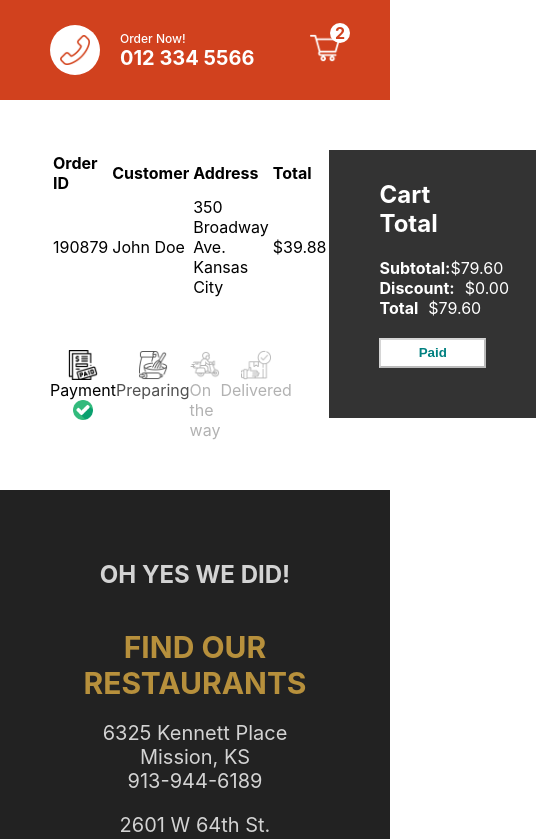
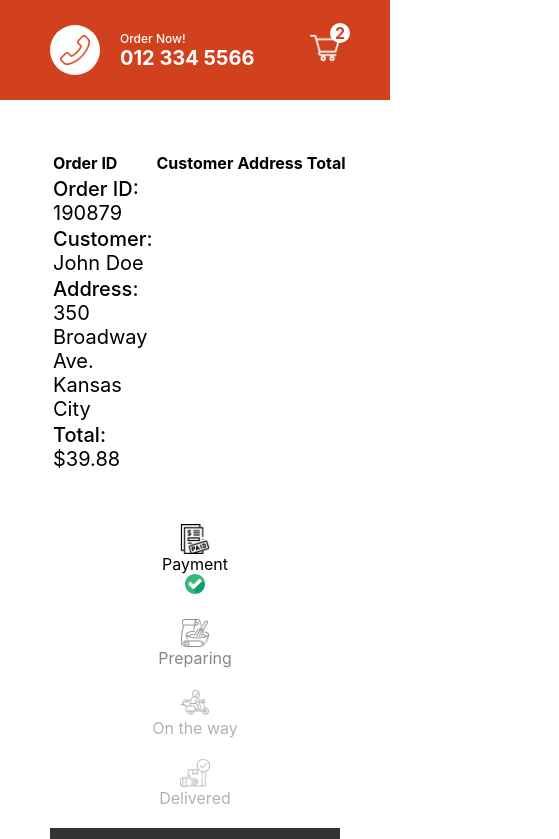
Before and after one commit to JWoltjen/pizza-landing-page, a Next.js app: page /orders/1 in a window 390 px wide. Shown: the top 839 px of the page, 559 px wide, since content can reach past the window. Built offline with nearby package versions, Linux system fonts and the light colour scheme.

Commit message:
style order page on 480px mobile

```diff
--- a/pages/orders/[id].jsx
+++ b/pages/orders/[id].jsx
@@ -15,13 +15,13 @@ const Order = () => {
             <div className={styles.left}>
                 <div className={styles.row}>
                 <table className={styles.table}>
-                    <tr classname={styles.tr}>
+                    <tr classname={styles.trTitle}>
                         <th>Order ID</th>
                         <th>Customer</th>
                         <th>Address</th>
                         <th>Total</th>
                     </tr>
-                    <tr>
+                    <tr className={styles.tr}>
                         <td>
                             <span className={styles.id}>190879</span>
                         </td>
--- a/styles/Order.module.css
+++ b/styles/Order.module.css
@@ -79,3 +79,52 @@
     margin-top: 20px;
     cursor: not-allowed;
 }
+
+@media screen and (max-width: 480px){
+    .container{
+        flex-direction: column;
+    }
+
+    .trTitle{
+        display: none;
+    }
+    .tr{
+        display: flex;
+        flex-direction: column;
+        align-items: center;
+        justify-content: center;
+        font-size: 20px;
+    }
+
+    .id::before{
+        content: "Order ID: ";
+        font-weight: 500;
+    }
+    .name::before{
+        content: "Customer: ";
+        font-weight: 500;
+    }
+    .address::before{
+        content: "Address: ";
+        font-weight: 500;
+    }
+    .total::before{
+        content: "Total: ";
+        font-weight: 500;
+    }
+
+    .row:last-child{
+        width: 100%;
+        flex-direction: column;
+        align-items: center;
+        justify-content: center;
+    }
+
+    .done, .undone,.inProgress{
+        margin-bottom: 20px;
+    }
+
+    .wrapper{
+        width: 100%;
+    }
+}
```
